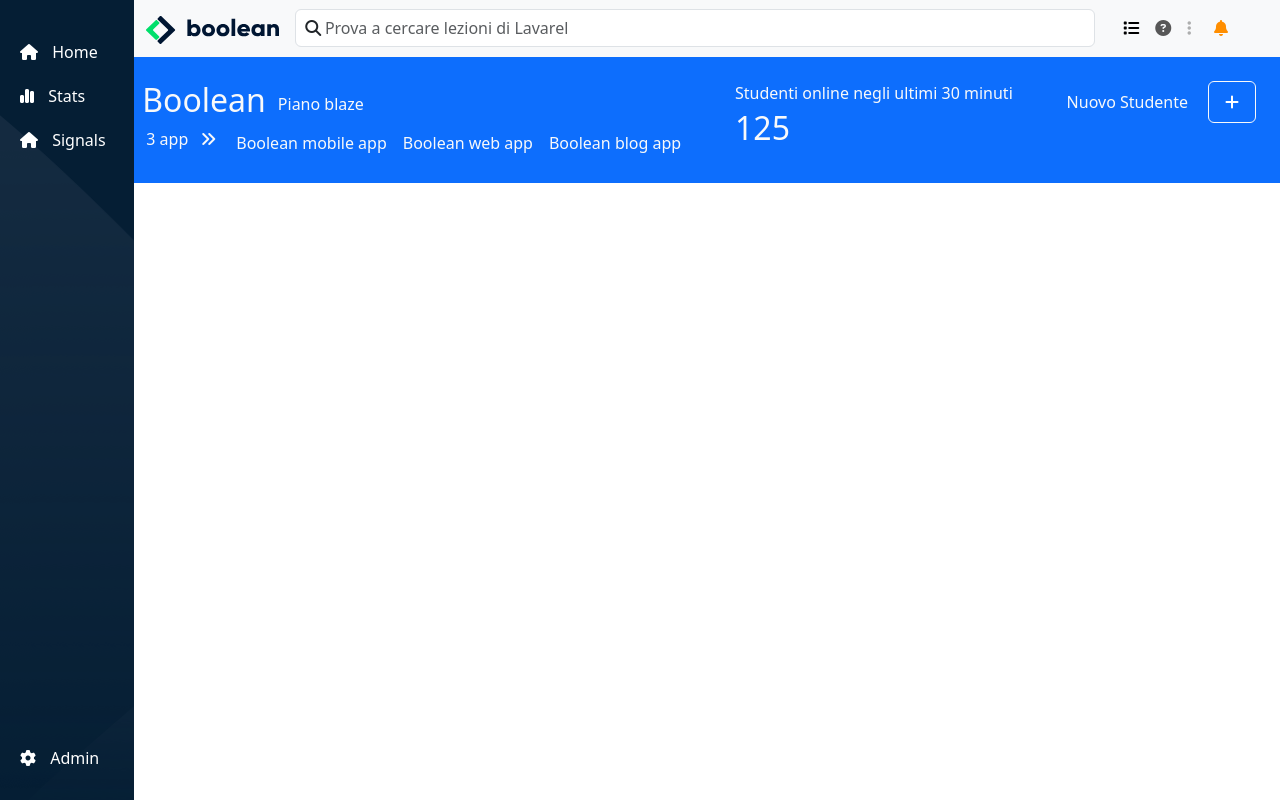
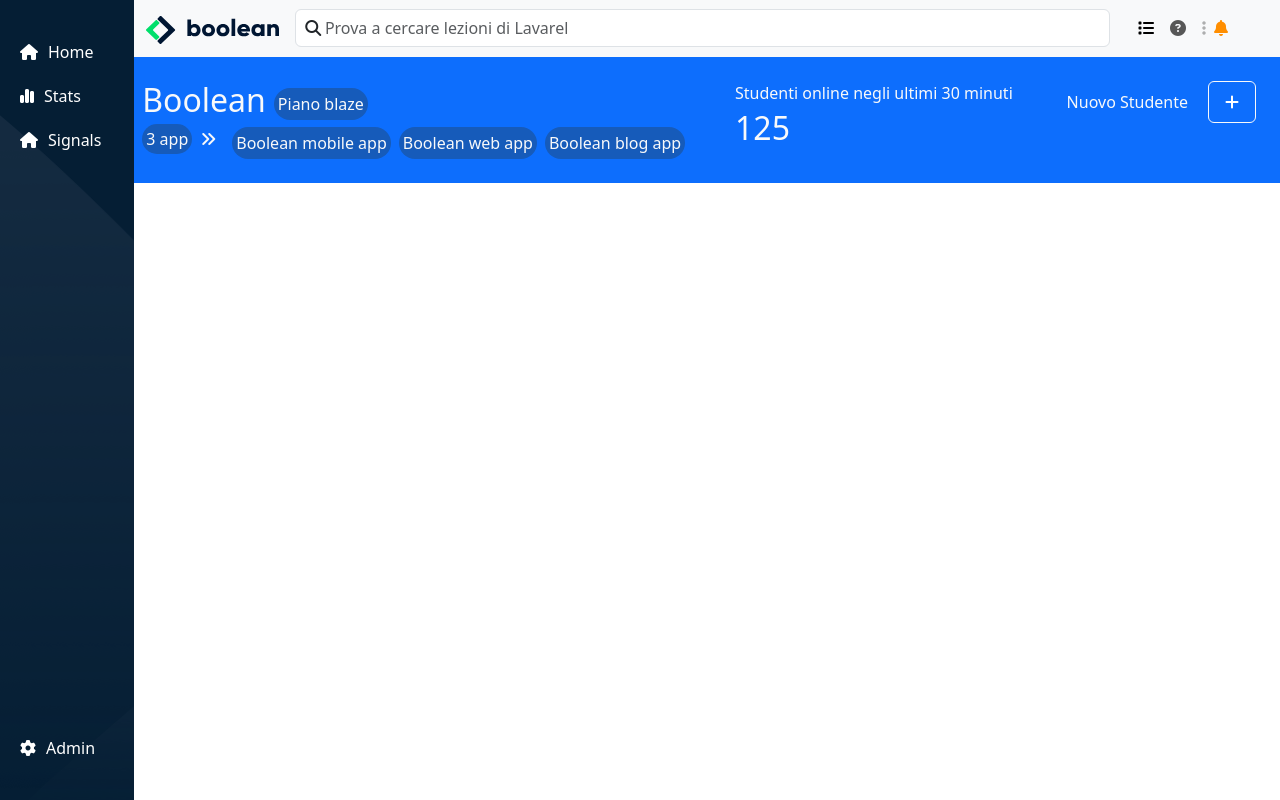
Before and after one commit to sisdream/html-css-bootstrap-dashboard, a plain HTML site: page index.html in a window 1280 px wide. Drawn offline with nearby package versions, Linux system fonts and the light colour scheme.

Commit message:
fix: contenitore

```diff
--- a/css/style.css
+++ b/css/style.css
@@ -3,9 +3,11 @@
     padding: 0;
     box-sizing: border-box;
 }
+
 body{
     height: 100vh;
     display: flex;
+    overflow: hidden;
 }
 
 /* HEADER */
@@ -34,13 +36,17 @@
 
 .icone{
     margin: 10px 0;
-
+    display: flex;
+    align-items: center;
+    transition-duration: 0.4s;
 }
 
-.ico
+.icone:hover{
+   background-color: #fff;
+   color: #051e34;
+}
 
 /* MAIN */
-
 /* NAVBAR */
 
 .navbar{
@@ -54,7 +60,7 @@
 
 .form-group{
     position: relative;
-    width: 70%;
+    width: 80%;
 }
 
 .form-icon{
@@ -85,3 +91,14 @@
     width:100%;
     height: 100px;
 }
+
+.cont-span{
+    background-color: #165bba;
+    cursor: pointer;
+    transition-duration: 0.4s;
+}
+
+.cont-span:hover{
+    background-color: #fff;
+    color: #051e34;
+}
--- a/index.html
+++ b/index.html
@@ -15,24 +15,25 @@
     <div class="bar-icon">
       <div class="icone">
         <i class="fa-solid fa-house"></i>
-        <span class="testo fs-6">Home</span>
+        <span class="testo d-sm-block d-none fs-6">Home</span>
       </div>
 
       <div class="icone">
         <i class="fa-solid fa-chart-simple"></i>
-        <span class="testo fs-6">Stats</span>
+        <span class="testo d-sm-block d-none fs-6">Stats</span>
       </div>
 
       <div class="icone">
         <i class="fa-solid fa-house"></i>
-          <span class="testo fs-6">Signals</span>
+          <span class="testo d-sm-block d-none fs-6">Signals</span>
         </div>
       </div>
+
       <div class="bar-icon">
-
-      <div>
+        <div class="icone">
           <i class="fa-solid fa-gear"></i>
-        <span class="testo fs-6">Admin</span>
+          <span class="testo d-sm-block d-none fs-6">Admin</span>
+        </div>
       </div>
     </div>
   </header>
@@ -94,12 +95,12 @@
           <div class="text-light ps-2">
             <div class="d-flex align-items-center gap-2">
                 <h2>Boolean</h2>
-                <span class="bg-blue rounded-pill p-1">Piano blaze</span>
+                <span class="cont-span rounded-pill p-1">Piano blaze</span>
             </div>
 
             <div class="d-flex gap-2">
               <div>
-                <span class="bg-blue rounded-pill p-1">3 app</span>
+                <span class="cont-span rounded-pill p-1">3 app</span>
               </div>
 
               <div>
@@ -113,15 +114,15 @@
               </div>
 
               <div>
-                <span class="bg-blue rounded-pill p-1 d-none d-lg-block">Boolean mobile app</span>
+                <span class="cont-span rounded-pill p-1 d-none d-lg-block">Boolean mobile app</span>
               </div>
 
               <div>
-                <span class="bg-blue rounded-pill p-1 d-none d-lg-block">Boolean web app</span>
+                <span class="cont-span rounded-pill p-1 d-none d-lg-block">Boolean web app</span>
               </div>
 
               <div>
-                <span class="bg-blue rounded-pill p-1 d-none d-lg-block">Boolean blog app</span>
+                <span class="cont-span rounded-pill p-1 d-none d-lg-block">Boolean blog app</span>
               </div>
             </div>
           </div>
@@ -233,6 +234,7 @@
             </div>
           </div>
         </div>
+
     </section>
   </main>
   <!-- FOOTER -->
```
Lines whose indentation alone changed are shown as unchanged.
